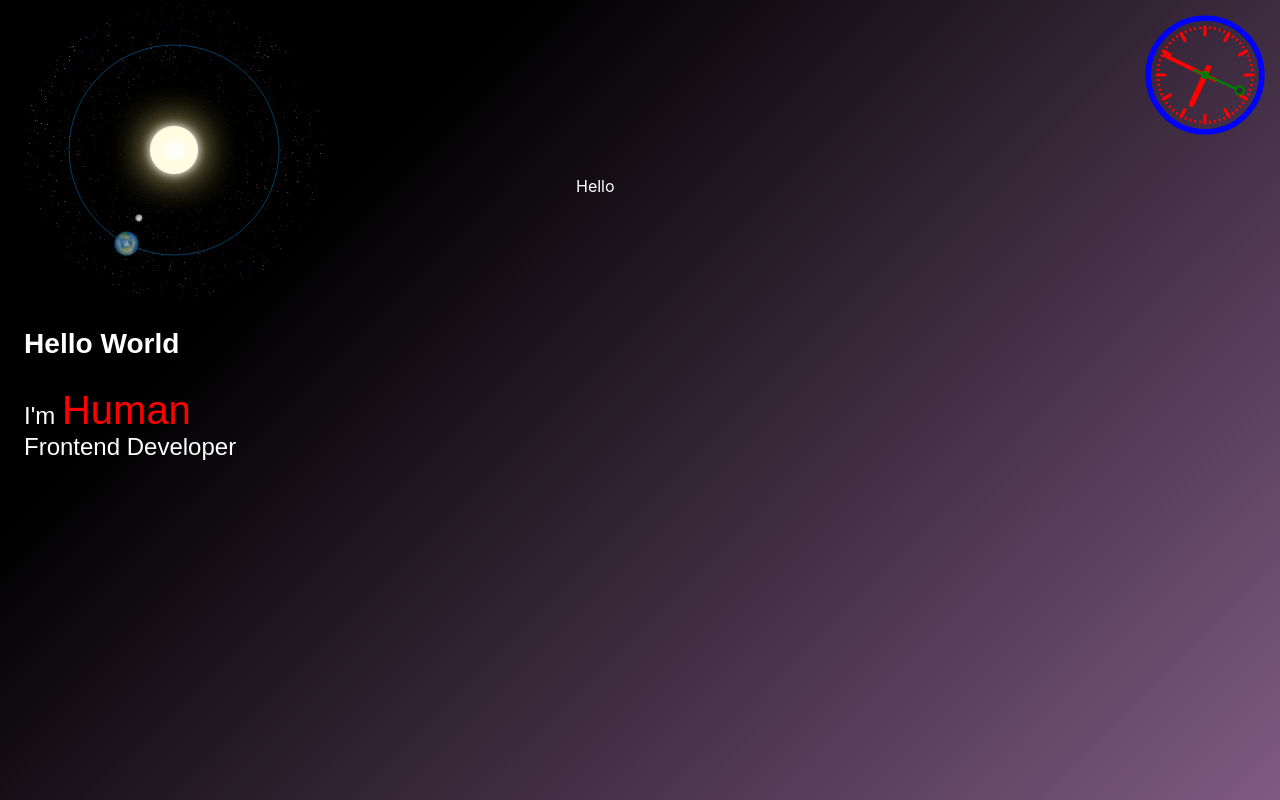
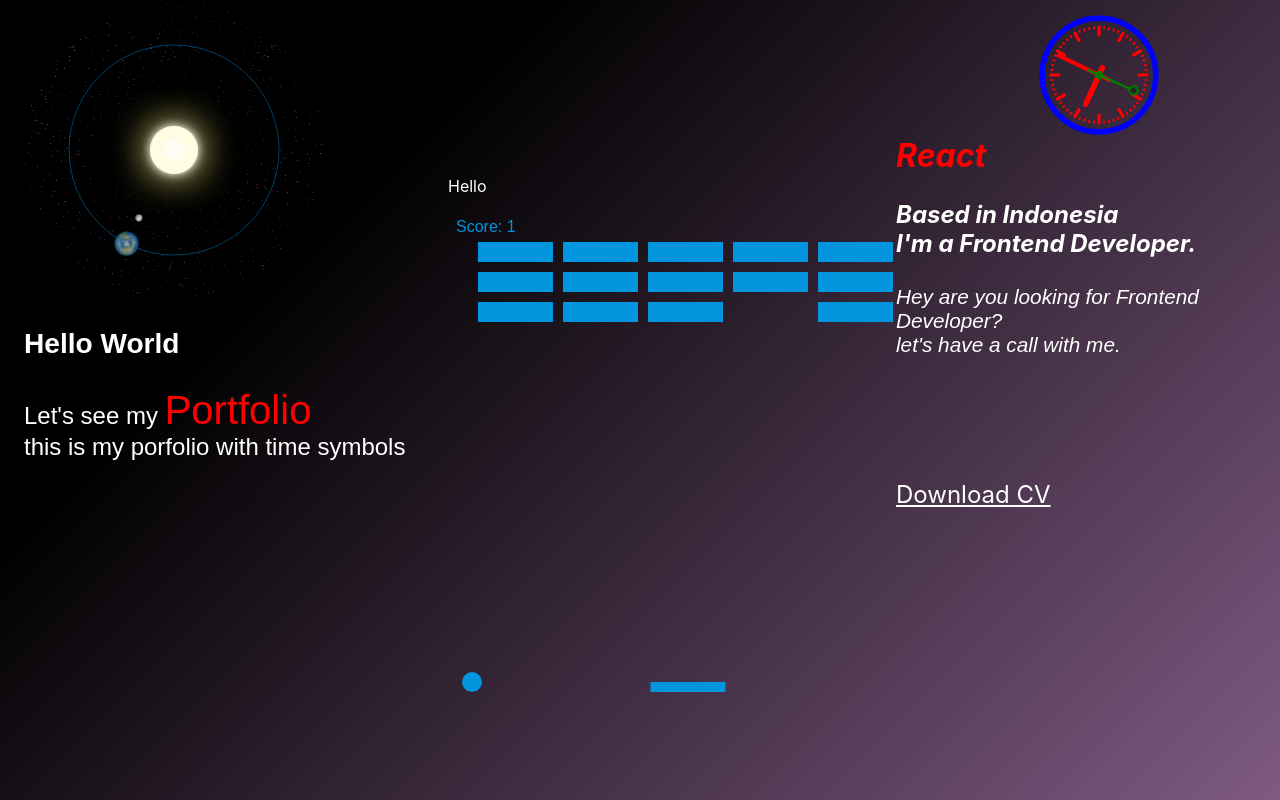
Before and after one commit to achmad-dev/portfolio, a React (Create React App) app: page / in a window 1280 px wide. Built offline with nearby package versions, Linux system fonts and the light colour scheme.

Commit message:
add pinBall mini game

```diff
--- a/src/App.js
+++ b/src/App.js
@@ -1,18 +1,26 @@
 import SolarSystem from "./components/canvas/world-spin";
 import Clock from "./components/canvas/clock";
 import Description from "./components/description";
+import PinBall from "./components/mini-games/ball";
 
 function App() {
   return (
     <div className="App">
-      <div style={{ display: "flex" }}>
-        <div style={{ flex: 1, marginLeft: "24px" }}>
+      <div
+        style={{
+          display: "flex",
+          width: "100%",
+          height: "100%",
+          overflow: "hidden",
+        }}
+      >
+        <div style={{ flex: 1, marginLeft: "24px", width: "25%" }}>
           <SolarSystem />
           <Description
             textInput={"Hello World"}
-            attribute={`I'm`}
-            name={`Human`}
-            description={`Frontend Developer`}
+            attribute={`Let's see my`}
+            name={`Portfolio`}
+            description={`this is my porfolio with time symbols`}
           />
         </div>
         <div
@@ -20,14 +28,77 @@ function App() {
             flex: 2,
             color: "white",
             margin: "auto",
-            left: '45%',
-            position: 'absolute',
-            top: '20%',
+            left: "35%",
+            width: "50%",
+            position: "absolute",
+            top: "20%",
           }}
         >
           <p>Hello</p>
+          <PinBall />
         </div>
-        <Clock />
+        <div
+          style={{
+            display: "flex",
+            flexDirection: "column",
+            color: "white",
+            width: "30%",
+          }}
+        >
+          <div style={{ position: "absolute", left: "80%" }}>
+            <Clock />
+          </div>
+          <p>
+            <span
+              style={{
+                fontSize: "2em",
+                color: "red",
+                fontWeight: "bold",
+                fontStyle: "italic",
+                top: "17%",
+                position: "absolute",
+              }}
+            >
+              React
+            </span>
+          </p>
+          <p
+            style={{
+              fontSize: "1.5em",
+              fontWeight: "bold",
+              fontStyle: "italic",
+              display: "flex",
+              flexDirection: "column",
+              position: "absolute",
+              top: "22%",
+            }}
+          >
+            <span>Based in Indonesia</span>
+            <span>I'm a Frontend Developer.</span>
+          </p>
+          <p style={{
+            fontSize: "1.3em",
+            fontFamily: 'arial',
+            fontStyle: "italic",
+            display: "flex",
+            flexDirection: "column",
+            position: "absolute",
+            top: "33%",
+          }}>
+            <span>
+              Hey are you looking for Frontend Developer?
+            </span>
+            <span>
+              let's have a call with me.
+            </span>
+          </p>
+          <a style={{
+            color: "white",
+            position: "absolute",
+            fontSize: "1.5em",
+            top: "60%",
+          }} href="mailto: ">Download CV</a>
+        </div>
       </div>
     </div>
   );
--- a/src/components/canvas/canvas.jsx
+++ b/src/components/canvas/canvas.jsx
@@ -1,6 +1,6 @@
 import React, { useEffect, useRef } from "react";
 
-const Canvas = ({ drawItem, width, height }) => {
+const Canvas = ({ drawItem, width, height, id }) => {
   const canvasRef = useRef([]);
 
   useEffect(() => {
@@ -10,7 +10,7 @@ const Canvas = ({ drawItem, width, height }) => {
     return () => cancelAnimationFrame(canvas);
   }, [drawItem]);
 
-  return <canvas className="canvas" width={width} height={height} ref={canvasRef} />;
+  return <canvas id={id} className="canvas" width={width} height={height} ref={canvasRef} />;
 };
 
 export default Canvas;
--- a/src/components/canvas/clock.jsx
+++ b/src/components/canvas/clock.jsx
@@ -1,5 +1,7 @@
 import React from "react";
 import Canvas from "./canvas";
+
+const clockId = "clock";
 
 const Clock = () => {
   const context = (ctx) => {
@@ -106,7 +108,7 @@ const Clock = () => {
         borderRadius: "200px",
       }}
     >
-      <Canvas drawItem={context} width={150} height={150} />
+      <Canvas id={clockId} drawItem={context} width={150} height={150} />
     </div>
   );
 };
--- a/src/components/canvas/world-spin.jsx
+++ b/src/components/canvas/world-spin.jsx
@@ -4,6 +4,8 @@ import earth from "./assets/solar/Canvas_earth.png";
 import moon from "./assets/solar/Canvas_moon.png";
 import sun from "./assets/solar/Canvas_sun2.png";
 import sunBg from "./assets/solar/Canvas_sun.png";
+
+const solarId = "solar";
 
 const SolarSystem = () => {
   const moonImage = new Image();
@@ -54,7 +56,7 @@ const SolarSystem = () => {
         boxShadow: "0 0 10px rgba(0, 0, 0, 0.5)",
       }}
     >
-      <Canvas drawItem={contex} width={400} height={400} />
+      <Canvas id={solarId} drawItem={contex} width={400} height={400} />
     </div>
   );
 };
--- a/src/components/mini-games/ball.jsx
+++ b/src/components/mini-games/ball.jsx
@@ -1,6 +1,171 @@
 import React from "react";
 import Canvas from "../canvas/canvas";
 
-const Ball = () => {};
+const ballId = "ball";
 
-export default Ball;
+const height = 480;
+const width = 480;
+
+const offsetLeft = 18;
+
+const PinBall = () => {
+  const context = (ctx) => {
+    let ballRadius = 10;
+    let x = width / 2;
+    let y = height - 30;
+    let dx = 2;
+    let dy = -2;
+    let paddleHeight = 10;
+    let paddleWidth = 75;
+    let paddleX = (width - paddleWidth) / 2;
+    let rightPressed = false;
+    let leftPressed = false;
+    let brickRowCount = 5;
+    let brickColumnCount = 3;
+    let brickWidth = 75;
+    let brickHeight = 20;
+    let brickPadding = 10;
+    let brickOffsetTop = 30;
+    let brickOffsetLeft = 30;
+    let score = 0;
+
+    let bricks = [];
+    for (let c = 0; c < brickColumnCount; c++) {
+      bricks[c] = [];
+      for (let r = 0; r < brickRowCount; r++) {
+        bricks[c][r] = { x: 0, y: 0, status: 1 };
+      }
+    }
+
+    document.addEventListener("keydown", keyDownHandler, false);
+    document.addEventListener("keyup", keyUpHandler, false);
+    document.addEventListener("mousemove", mouseMoveHandler, false);
+
+    function keyDownHandler(e) {
+      if (e.key === "Right" || e.key === "ArrowRight") {
+        rightPressed = true;
+      } else if (e.key === "Left" || e.key === "ArrowLeft") {
+        leftPressed = true;
+      }
+    }
+
+    function keyUpHandler(e) {
+      if (e.key === "Right" || e.key === "ArrowRight") {
+        rightPressed = false;
+      } else if (e.key === "Left" || e.key === "ArrowLeft") {
+        leftPressed = false;
+      }
+    }
+
+    function mouseMoveHandler(e) {
+      let relativeX = e.clientX - offsetLeft;
+      if (relativeX > 0 && relativeX < width) {
+        paddleX = relativeX - paddleWidth / 2;
+      }
+    }
+    function collisionDetection() {
+      for (let c = 0; c < brickColumnCount; c++) {
+        for (let r = 0; r < brickRowCount; r++) {
+          let b = bricks[c][r];
+          if (b.status === 1) {
+            if (
+              x > b.x &&
+              x < b.x + brickWidth &&
+              y > b.y &&
+              y < b.y + brickHeight
+            ) {
+              dy = -dy;
+              b.status = 0;
+              score++;
+              if (score === brickRowCount * brickColumnCount) {
+                alert("YOU WIN, CONGRATS!");
+                document.location.reload();
+                clearInterval(interval); // Needed for Chrome to end game
+              }
+            }
+          }
+        }
+      }
+    }
+
+    function drawBall() {
+      ctx.beginPath();
+      ctx.arc(x, y, ballRadius, 0, Math.PI * 2);
+      ctx.fillStyle = "#0095DD";
+      ctx.fill();
+      ctx.closePath();
+    }
+    function drawPaddle() {
+      ctx.beginPath();
+      ctx.rect(paddleX, height - paddleHeight, paddleWidth, paddleHeight);
+      ctx.fillStyle = "#0095DD";
+      ctx.fill();
+      ctx.closePath();
+    }
+    function drawBricks() {
+      for (let c = 0; c < brickColumnCount; c++) {
+        for (let r = 0; r < brickRowCount; r++) {
+          if (bricks[c][r].status === 1) {
+            let brickX = r * (brickWidth + brickPadding) + brickOffsetLeft;
+            let brickY = c * (brickHeight + brickPadding) + brickOffsetTop;
+            bricks[c][r].x = brickX;
+            bricks[c][r].y = brickY;
+            ctx.beginPath();
+            ctx.rect(brickX, brickY, brickWidth, brickHeight);
+            ctx.fillStyle = "#0095DD";
+            ctx.fill();
+            ctx.closePath();
+          }
+        }
+      }
+    }
+    function drawScore() {
+      ctx.font = "16px Arial";
+      ctx.fillStyle = "#0095DD";
+      ctx.fillText("Score: " + score, 8, 20);
+    }
+
+    function draw() {
+      ctx.clearRect(0, 0, width, height);
+      drawBricks();
+      drawBall();
+      drawPaddle();
+      drawScore();
+      collisionDetection();
+
+      if (x + dx > width - ballRadius || x + dx < ballRadius) {
+        dx = -dx;
+      }
+      if (y + dy < ballRadius) {
+        dy = -dy;
+      } else if (y + dy > height - ballRadius) {
+        if (x > paddleX && x < paddleX + paddleWidth) {
+          dy = -dy;
+        } else {
+          alert("GAME OVER");
+          document.location.reload();
+          clearInterval(interval); // Needed for Chrome to end game
+        }
+      }
+
+      if (rightPressed && paddleX < width - paddleWidth) {
+        paddleX += 7;
+      } else if (leftPressed && paddleX > 0) {
+        paddleX -= 7;
+      }
+
+      x += dx;
+      y += dy;
+    }
+
+    let interval = setInterval(draw, 10);
+  };
+
+  return (
+    <>
+      <Canvas id={ballId} width={width} height={height} drawItem={context} />
+    </>
+  );
+};
+
+export default PinBall;
```
